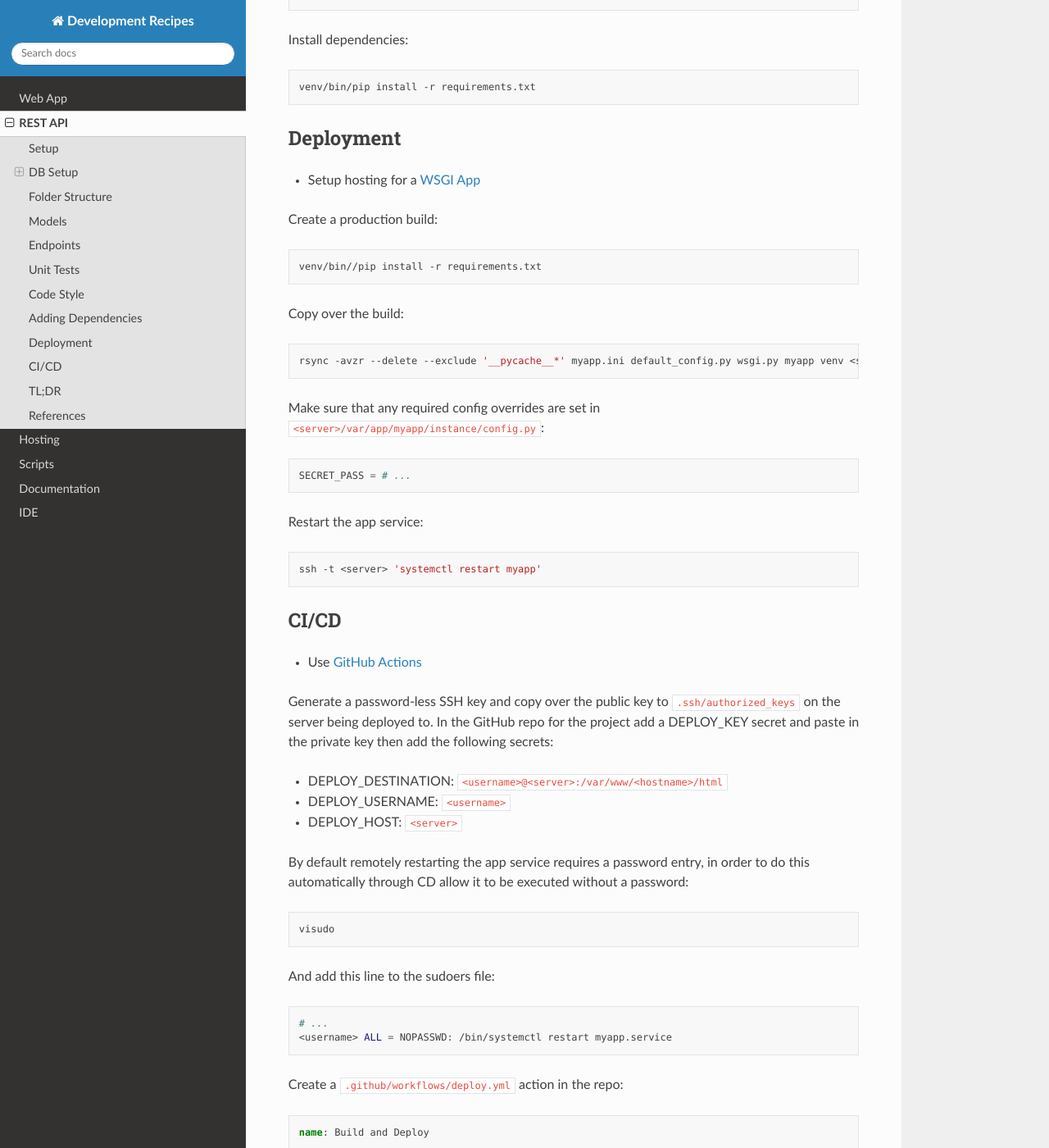
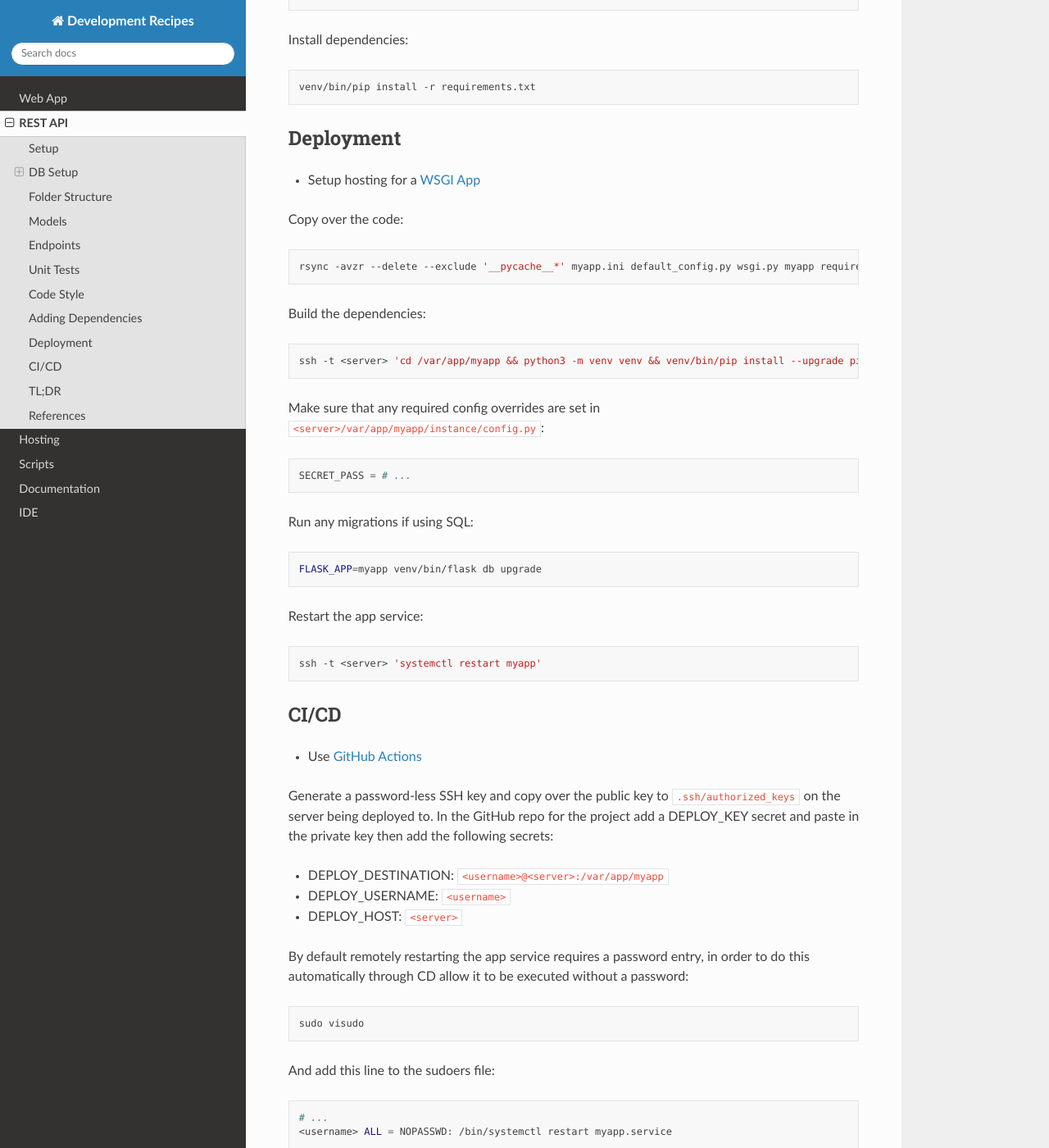
Before and after one commit to jpmunz/development-recipes, a Sphinx documentation site: the page built from docs/rest-api.rst, in a window 1280 px wide and 1400 px high, scrolled down 12621 px. Shown: the whole window at 82% size. Built offline with Sphinx 7.4.7 and the Read the Docs theme 2.0.0, drawn with Linux system fonts in a browser that asks for light colours; some of the changed text lies outside the part shown.

Commit message:
Link to sample-rest-api

```diff
--- a/docs/rest-api.rst
+++ b/docs/rest-api.rst
@@ -70,6 +70,7 @@ Run the API:
     . venv/bin/activate
     FLASK_APP=myapp FLASK_ENV=development flask run
 
+.. _rest-api-db-setup:
 
 DB Setup
 --------
@@ -701,23 +702,29 @@ Deployment
 
 * Setup hosting for a :ref:`wsgi-app-hosting`
 
-Create a production build:
+Copy over the code:
 
 .. code:: bash
 
-    venv/bin//pip install -r requirements.txt
+    rsync -avzr --delete --exclude '__pycache__*' myapp.ini default_config.py wsgi.py myapp requirements <server>/var/app/myapp
 
-Copy over the build:
+Build the dependencies:
 
 .. code:: bash
 
-    rsync -avzr --delete --exclude '__pycache__*' myapp.ini default_config.py wsgi.py myapp venv <server>/var/app/myapp
+    ssh -t <server> 'cd /var/app/myapp && python3 -m venv venv && venv/bin/pip install --upgrade pip && venv/bin/pip install -r requirements.txt'
 
 Make sure that any required config overrides are set in ``<server>/var/app/myapp/instance/config.py``:
 
 .. code:: python
 
     SECRET_PASS = # ...
+
+Run any migrations if using SQL:
+
+.. code:: bash
+
+    FLASK_APP=myapp venv/bin/flask db upgrade
 
 Restart the app service:
 
@@ -733,7 +740,7 @@ CI/CD
 Generate a password-less SSH key and copy over the public key to ``.ssh/authorized_keys`` on the server being deployed to.
 In the GitHub repo for the project add a DEPLOY_KEY secret and paste in the private key then add the following secrets:
 
-* DEPLOY_DESTINATION: ``<username>@<server>:/var/www/<hostname>/html``
+* DEPLOY_DESTINATION: ``<username>@<server>:/var/app/myapp``
 * DEPLOY_USERNAME: ``<username>``
 * DEPLOY_HOST: ``<server>``
 
@@ -742,7 +749,7 @@ allow it to be executed without a password:
 
 .. code:: bash
 
-    visudo
+    sudo visudo
 
 And add this line to the sudoers file:
 
@@ -805,14 +812,19 @@ Create a ``.github/workflows/deploy.yml`` action in the repo:
             host: ${{ secrets.DEPLOY_HOST }}
             username: ${{ secrets.DEPLOY_USERNAME }}
             key: ${{ secrets.DEPLOY_KEY }}
-            script: sudo /bin/systemctl restart myapp.service
+            script: |
+              cd /var/app/myapp
+              python3 -m venv venv
+              venv/bin/pip install --upgrade pip
+              venv/bin/pip install -r requirements.txt
+              sudo /bin/systemctl restart myapp.service
 
 Push to the repo to trigger the action
 
 TL;DR
 -----
 
-TODO sample repo to clone that encapsulates these tips
+See `this repo <https://github.com/jpmunz/sample-rest-api>`_ for an example project that encapsulates these tips.
 
 References
 ----------
```
Also changed, not shown: docs/hosting.rst (+8 -1 lines).
